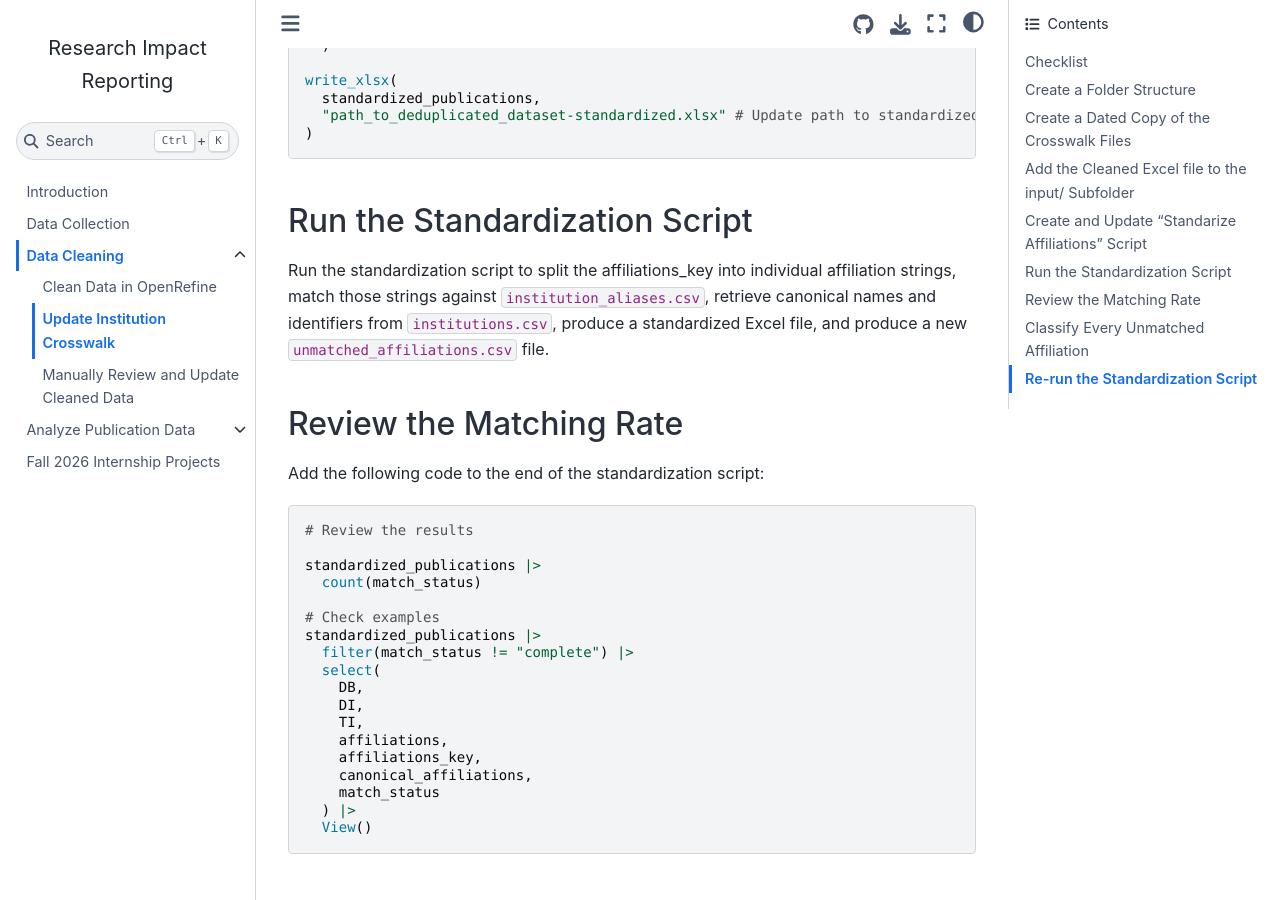
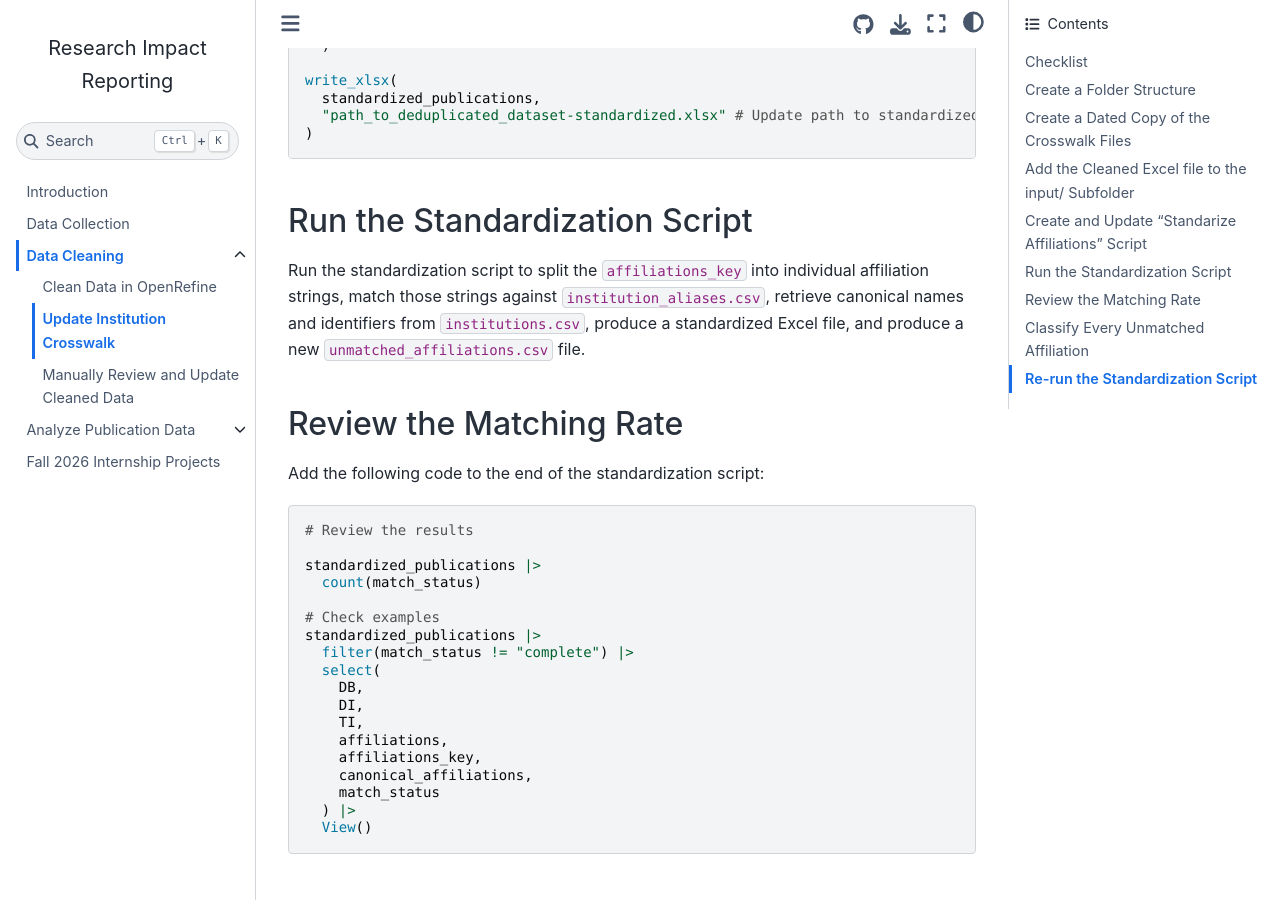
Before and after one commit to vvlooking/research-impact, a Jupyter Book: the page built from website/data-cleaning-crosswalk.md, in a window 1280 px wide and 900 px high, scrolled down 3790 px. Built offline with Jupyter Book 1.0.4 settings and Sphinx 7.4.7 and the Sphinx Book theme 1.1.4, drawn with Linux system fonts in a browser that asks for light colours; pages that are not in the unit, such as notebooks, are missing from menus.

```diff
--- a/website/data-cleaning-crosswalk.md
+++ b/website/data-cleaning-crosswalk.md
@@ -179,7 +179,7 @@ write_xlsx(
 
 ## Run the Standardization Script
 
-Run the standardization script to split the affiliations_key into individual affiliation strings, match those strings against `institution_aliases.csv`, retrieve canonical names and identifiers from `institutions.csv`, produce a standardized Excel file, and produce a new `unmatched_affiliations.csv` file.
+Run the standardization script to split the `affiliations_key` into individual affiliation strings, match those strings against `institution_aliases.csv`, retrieve canonical names and identifiers from `institutions.csv`, produce a standardized Excel file, and produce a new `unmatched_affiliations.csv` file.
 
 ## Review the Matching Rate
 
```
